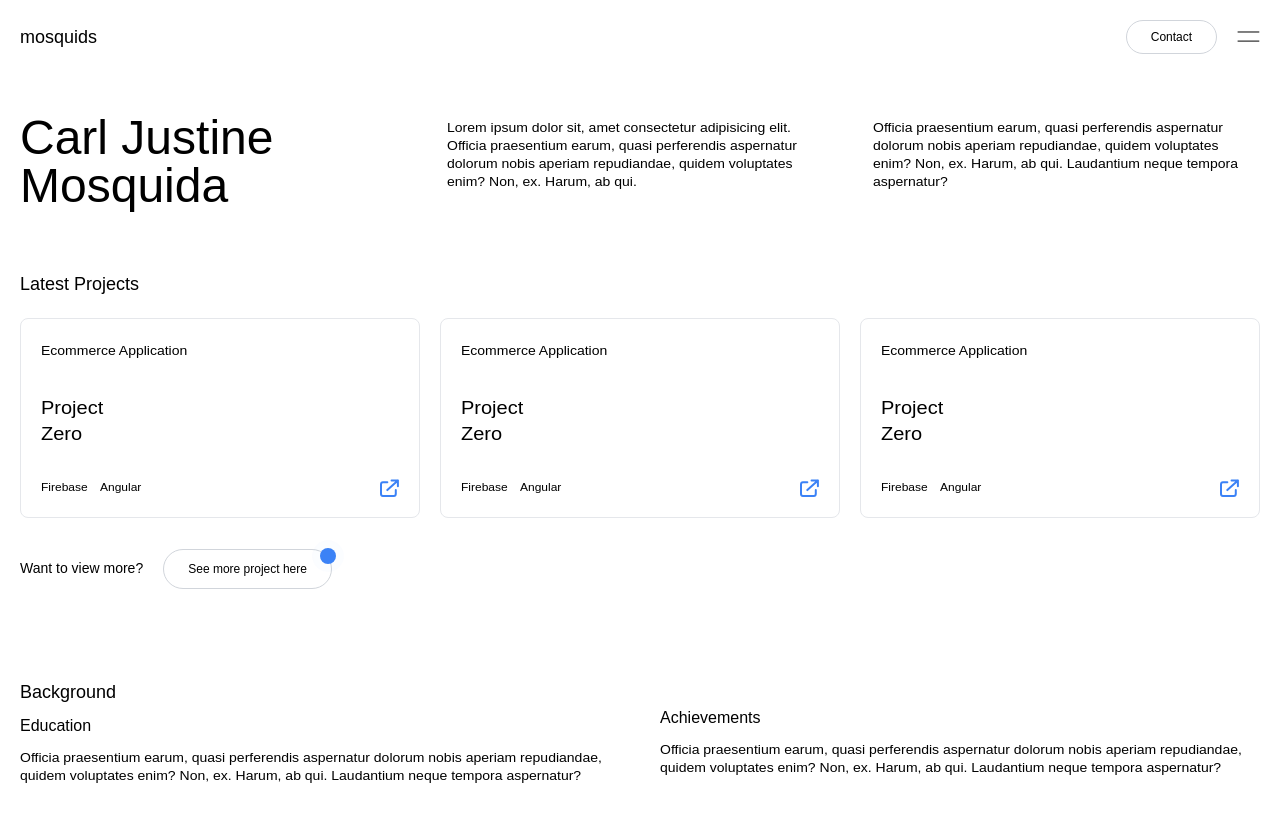
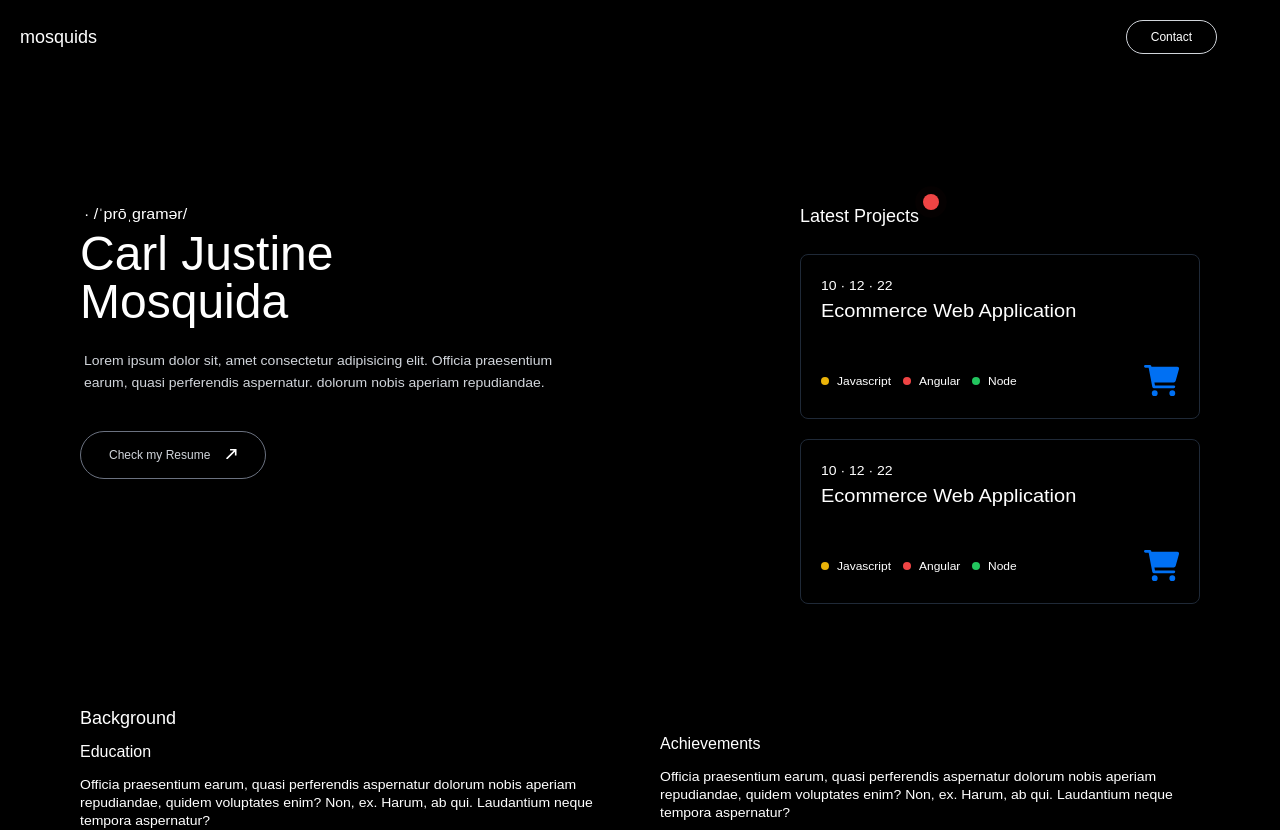
Before and after one commit to mosquida/portfolio-website, a Next.js app: page / in a window 1280 px wide. Shown: the top 830 px of the page. Built offline with nearby package versions, Linux system fonts and the light colour scheme.

Commit message:
Home Page Redesign

```diff
--- /dev/null
+++ b/component/Nav.js
@@ -0,0 +1,17 @@
+import Navbutton from "../svg/navbutton";
+
+export default function Nav() {
+  return (
+    <>
+      <nav className=" px-5 py-5 flex justify-between items-center">
+        <div className="">
+          <h1 className=" font-medium text-lg">mosquids</h1>
+        </div>
+        <div className="flex justify-between items-center gap-5">
+          <a href="#contact" className=" border rounded-full px-6 py-2 text-xs border-gray-300 hover:bg-black hover:text-white duration-500">Contact</a>
+          <Navbutton />
+        </div>
+      </nav>
+    </>
+  )
+}
--- a/pages/index.js
+++ b/pages/index.js
@@ -1,100 +1,100 @@
-
-import Navbutton from "../svg/navbutton";
+import Nav from '../component/Nav'
 
 export default function Home() {
   return (
-    <div className="px-5">
-      <nav className=" py-5 flex justify-between items-center">
+    <>
+      <Nav />
+      <div className="px-5 md:px-20">
+        <section className="pt-24 md:pt-32 md:grid grid-cols-5 gap-20">
+          {/* right pane */}
+          <div className=" col-span-3">
+            <p className="pl-1 pb-1">· /ˈprōˌɡramər/</p>
+            <h1 className=" font-light text-5xl">Carl Justine<br/> Mosquida</h1>
+            <p className=" text-sm pb-12 pt-10 md:pt-5 pl-1 leading-6 md:pr-12 lg:pr-32 xl:44 text-gray-300">
+              Lorem ipsum dolor sit, amet consectetur adipisicing elit. Officia praesentium earum, quasi perferendis aspernatur. dolorum nobis aperiam repudiandae.
+            </p>
+            <a href="#" className=" border rounded-full px-7 py-4 text-xs border-gray-500 hover:border-blue-500 duration-500 text-gray-300">Check my Resume
+              <span className=" inline-block pl-4">
+                <svg xmlns="http://www.w3.org/2000/svg" width="10.532" height="10.499" viewBox="0 0 10.532 10.499">
+                  <path id="Path_44" data-name="Path 44" d="M9.551,5.495l0,1.614,3.678.009-7.75,7.734,1.14,1.142,7.771-7.756-.009,3.723,1.614,0,.015-6.456Z" transform="translate(-5.475 -5.495)" fill="#fff"/>
+                </svg>
+              </span>
+            </a>
+
+          </div>
+
+          {/* left pane */}
+          <div className=" col-span-2">
+            <div className="pb-6">
+              <a href="#" className=" text-lg font-light pb-5 hover:text-blue-500 duration-500 relative">Latest Projects
+                <span class="absolute top-0 right-0 -mr-5 -mt-3 w-4 h-4 rounded-full bg-red-500 animate-ping"></span>
+                <span class="absolute top-0 right-0 -mr-5 -mt-3 w-4 h-4 rounded-full bg-red-500"></span>
+              </a>
+            </div>
+
             <div className="">
-          <h1 className=" font-medium text-lg">mosquids</h1>
-        </div>
-        <div className="flex justify-between items-center gap-5">
-          <a href="#contact" className=" border rounded-full px-6 py-2 text-xs border-gray-300 hover:bg-black hover:text-white duration-500">Contact</a>
-          <Navbutton />
-        </div>
-      </nav>
-
-      <section className="pt-10 md:grid grid-cols-3 gap-10">
-        <h1 className=" font-light text-5xl">Carl Justine<br/> Mosquida</h1>
-
-        <p className=" text-sm pt-10 md:pt-0 ">
-          Lorem ipsum dolor sit, amet consectetur adipisicing elit. Officia praesentium earum, quasi perferendis aspernatur dolorum nobis aperiam repudiandae, quidem voluptates enim? Non, ex. Harum, ab qui.
-        </p>
-        <p className=" text-sm pt-6 md:pt-0">
-          Officia praesentium earum, quasi perferendis aspernatur dolorum nobis aperiam repudiandae, quidem voluptates enim? Non, ex. Harum, ab qui. Laudantium neque tempora aspernatur?
-        </p>
-      </section>
-
-      <section className="pt-10">
-        <h2 className=" text-lg font-light py-5 ">Latest Projects</h2>
-
-        <div className="md:grid md:grid-cols-3 md:gap-5">
-          <div className="px-5 py-5 mb-5 border rounded-lg hover:shadow-2xl hover:border-white duration-1000">
-            <p className="text-sm pb-8 font-light">Ecommerce Application</p>
-            <p className="text-xl font-medium pb-8">Project <br/> Zero</p>
+              <div className="px-5 py-5 mb-5 border border-gray-800 rounded-lg hover:shadow-2xl hover:border-gray-600 duration-1000">
+                <p className="text-sm font-light">10 · 12 · 22</p>
+                <p className="text-xl font-medium pb-10">Ecommerce Web Application</p>
                 <div className="flex justify-between">
                   <div className="text-xs flex gap-3 font-light">
-                <p>Firebase</p>
+                    <div className="flex items-center gap-2 ">
+                      <div class="w-2 h-2 rounded-full bg-yellow-500"></div>
+                      <p>Javascript</p>
+                    </div>
+                    <div className="flex items-center gap-2 ">
+                      <div class="w-2 h-2 rounded-full bg-red-500"></div>
                       <p>Angular</p>
+                    </div>
+                    <div className="flex items-center gap-2 ">
+                      <div class="w-2 h-2 rounded-full bg-green-500"></div>
+                      <p>Node</p>
+                    </div>
                   </div>
                   <div>
                   <a href="">
-                <svg xmlns="http://www.w3.org/2000/svg" width="19.316" height="17.929" viewBox="0 0 19.316 17.929" className="stroke-blue-500">
-                  <path id="Path_42" data-name="Path 42" d="M10.339,5.939H6.113A2.032,2.032,0,0,0,4,7.879v9.7a2.032,2.032,0,0,0,2.113,1.939H16.677a2.032,2.032,0,0,0,2.113-1.939V13.7M14.565,4H20.9m0,0V9.818M20.9,4,10.339,13.7" transform="translate(-3 -2.587)" fill="none" stroke-linecap="round" stroke-linejoin="round" stroke-width="2"/>
+                    <svg xmlns="http://www.w3.org/2000/svg" width="35" height="35" viewBox="0 0 46.906 41.858">
+                      <path id="Path_46" data-name="Path 46" d="M7.848,0A1.969,1.969,0,0,1,9.778,1.6L9.9,2.616H44.294A2.652,2.652,0,0,1,46.812,5.94L42.4,21.64a2.617,2.617,0,0,1-2.518,1.9H13.955l.752,3.924H39.9a1.962,1.962,0,1,1,0,3.924H13.007A1.952,1.952,0,0,1,11.151,29.8L6.225,3.924H1.962A1.962,1.962,0,0,1,1.962,0Zm2.616,37.933a3.924,3.924,0,1,1,3.924,3.924A3.925,3.925,0,0,1,10.464,37.933Zm31.393,0a3.924,3.924,0,1,1-3.924-3.924A3.925,3.925,0,0,1,41.858,37.933Z" fill="#0070f3"/>
                     </svg>
                   </a>
                   </div>
                 </div>
               </div>
+            </div>
 
-          <div className="px-5 py-5 mb-5 border rounded-lg hover:shadow-2xl hover:border-white duration-1000">
-            <p className="text-sm pb-8 font-light">Ecommerce Application</p>
-            <p className="text-xl font-medium pb-8">Project <br/> Zero</p>
+            {/* 2nd card*/}
+            <div className="">
+              <div className="px-5 py-5 mb-5 border border-gray-800 rounded-lg hover:shadow-2xl hover:border-gray-600 duration-1000">
+                <p className="text-sm font-light">10 · 12 · 22</p>
+                <p className="text-xl font-medium pb-10">Ecommerce Web Application</p>
                 <div className="flex justify-between">
                   <div className="text-xs flex gap-3 font-light">
-                <p>Firebase</p>
+                    <div className="flex items-center gap-2 ">
+                      <div class="w-2 h-2 rounded-full bg-yellow-500"></div>
+                      <p>Javascript</p>
+                    </div>
+                    <div className="flex items-center gap-2 ">
+                      <div class="w-2 h-2 rounded-full bg-red-500"></div>
                       <p>Angular</p>
+                    </div>
+                    <div className="flex items-center gap-2 ">
+                      <div class="w-2 h-2 rounded-full bg-green-500"></div>
+                      <p>Node</p>
+                    </div>
                   </div>
                   <div>
                   <a href="">
-                <svg xmlns="http://www.w3.org/2000/svg" width="19.316" height="17.929" viewBox="0 0 19.316 17.929" className="stroke-blue-500">
-                  <path id="Path_42" data-name="Path 42" d="M10.339,5.939H6.113A2.032,2.032,0,0,0,4,7.879v9.7a2.032,2.032,0,0,0,2.113,1.939H16.677a2.032,2.032,0,0,0,2.113-1.939V13.7M14.565,4H20.9m0,0V9.818M20.9,4,10.339,13.7" transform="translate(-3 -2.587)" fill="none" stroke-linecap="round" stroke-linejoin="round" stroke-width="2"/>
+                    <svg xmlns="http://www.w3.org/2000/svg" width="35" height="35" viewBox="0 0 46.906 41.858">
+                      <path id="Path_46" data-name="Path 46" d="M7.848,0A1.969,1.969,0,0,1,9.778,1.6L9.9,2.616H44.294A2.652,2.652,0,0,1,46.812,5.94L42.4,21.64a2.617,2.617,0,0,1-2.518,1.9H13.955l.752,3.924H39.9a1.962,1.962,0,1,1,0,3.924H13.007A1.952,1.952,0,0,1,11.151,29.8L6.225,3.924H1.962A1.962,1.962,0,0,1,1.962,0Zm2.616,37.933a3.924,3.924,0,1,1,3.924,3.924A3.925,3.925,0,0,1,10.464,37.933Zm31.393,0a3.924,3.924,0,1,1-3.924-3.924A3.925,3.925,0,0,1,41.858,37.933Z" fill="#0070f3"/>
                     </svg>
                   </a>
                   </div>
                 </div>
               </div>
-
-          <div className="px-5 py-5 mb-5 border rounded-lg hover:shadow-2xl hover:border-white duration-1000">
-            <p className="text-sm pb-8 font-light">Ecommerce Application</p>
-            <p className="text-xl font-medium pb-8">Project <br/> Zero</p>
-            <div className="flex justify-between">
-              <div className="text-xs flex gap-3 font-light">
-                <p>Firebase</p>
-                <p>Angular</p>
-              </div>
-              <div>
-              <a href="">
-                <svg xmlns="http://www.w3.org/2000/svg" width="19.316" height="17.929" viewBox="0 0 19.316 17.929" className="stroke-blue-500">
-                  <path id="Path_42" data-name="Path 42" d="M10.339,5.939H6.113A2.032,2.032,0,0,0,4,7.879v9.7a2.032,2.032,0,0,0,2.113,1.939H16.677a2.032,2.032,0,0,0,2.113-1.939V13.7M14.565,4H20.9m0,0V9.818M20.9,4,10.339,13.7" transform="translate(-3 -2.587)" fill="none" stroke-linecap="round" stroke-linejoin="round" stroke-width="2"/>
-                </svg>
-              </a>
             </div>
           </div>
-          </div>
+        </section>
 
-        </div>
-
-        <div className="flex items-center gap-5">
-          <h2 className=" text-sm font-light py-5">Want to view more?</h2>
-          <div class="relative">
-          <a href="#" className=" border rounded-full px-6 py-3 text-xs border-gray-300 hover:bg-black hover:text-white duration-500">See more project here</a>
-            <div class="absolute top-0 right-0 -mr-1 -mt-2 w-4 h-4 rounded-full bg-blue-500 animate-ping"></div>
-            <div class="absolute top-0 right-0 -mr-1 -mt-2 w-4 h-4 rounded-full bg-blue-500"></div>
-          </div>
-        </div>
-
-      </section>
 
         <section className="pt-20">
         <h2 className=" text-lg font-light ">Background</h2>
@@ -166,5 +166,6 @@ export default function Home() {
 
 
       </div>
+    </>
   );
 }
--- /dev/null
+++ b/pages/project/[id].js
@@ -0,0 +1,54 @@
+import Nav from '../../component/Nav'
+
+export default function project() {
+  return (
+    <>
+      <Nav />
+      <div className="px-5">
+back to projects
+        <section className="pt-10 flex gap-10">
+
+          <div className="pt-2">
+            <div className="mb-5 px-2 py-4 rounded-md bg-slate-800 text-white">
+              <p className="text-xs font-light">Angular</p>
+            </div>
+            <div className="mb-5 px-2 py-4 rounded-md bg-slate-800 text-white">
+              <p className="text-xs font-light">.NetCore</p>
+            </div>
+            <div className="mb-5 px-2 py-4 rounded-md bg-slate-800 text-white">
+              <p className="text-xs font-light">Tailwind</p>
+            </div>
+          </div>
+
+          <div>
+            <p className="text-2xl font-medium">Project <br/> Zero</p>
+            <p className=" text-sm pt-5 font-light">
+              Lorem ipsum dolor sit, amet consectetur adipisicing elit. Officia praesentium earum, quasi perferendis aspernatur dolorum nobis aperiam repudiandae, quidem voluptates enim? Non, ex. Harum, ab qui.
+            </p>
+
+            <p className=" text-sm pt-5 font-light">Feature:</p>
+            <ul className="list-disc pl-5 marker:text-blue-600">
+              <li className="text-sm font-light">
+                <p>· asas</p>
+              </li>
+              <li className="text-sm font-light">
+                <p>· asas</p>
+              </li>
+            </ul>
+
+            <div className="py-10 flex items-center gap-5">
+              <a href="#" className=" border rounded-full px-6 py-3 text-xs font-light border-gray-300 hover:bg-black hover:text-white duration-500">Github Code </a>
+
+              <div class="relative">
+                <a href="#" className=" border rounded-full px-6 py-3 text-xs font-light border-gray-300 hover:bg-black hover:text-white duration-500">Online Demo</a>
+                <div class="absolute top-0 right-0 -mr-1 -mt-2 w-4 h-4 rounded-full bg-blue-500 animate-ping"></div>
+                <div class="absolute top-0 right-0 -mr-1 -mt-2 w-4 h-4 rounded-full bg-blue-500"></div>
+              </div>
+            </div>
+          </div>
+
+        </section>
+      </div>
+    </>
+  )
+}
--- a/styles/globals.css
+++ b/styles/globals.css
@@ -6,16 +6,11 @@
 
 body {
   font-family: 'Montserrat', sans-serif;
+  background-color: #000000;
+  color: #ffffff;
 }
 
 p {
   font-family: 'Raleway', sans-serif;
   transform: scale(1, 0.9 );
 }
-
-.gradient-card {
-  background: #f12711;  /* fallback for old browsers */
-background: -webkit-linear-gradient(to right,  #f12711, #f5af19,);  /* Chrome 10-25, Safari 5.1-6 */
-background: linear-gradient(to right, #f12711, #f5af19); /* W3C, IE 10+/ Edge, Firefox 16+, Chrome 26+, Opera 12+, Safari 7+ */
-
-}
```
Also changed, not shown: pages/projects.js (added, +12 -0 lines), public/sample.jpg (added). Lines whose indentation alone changed are shown as unchanged.
